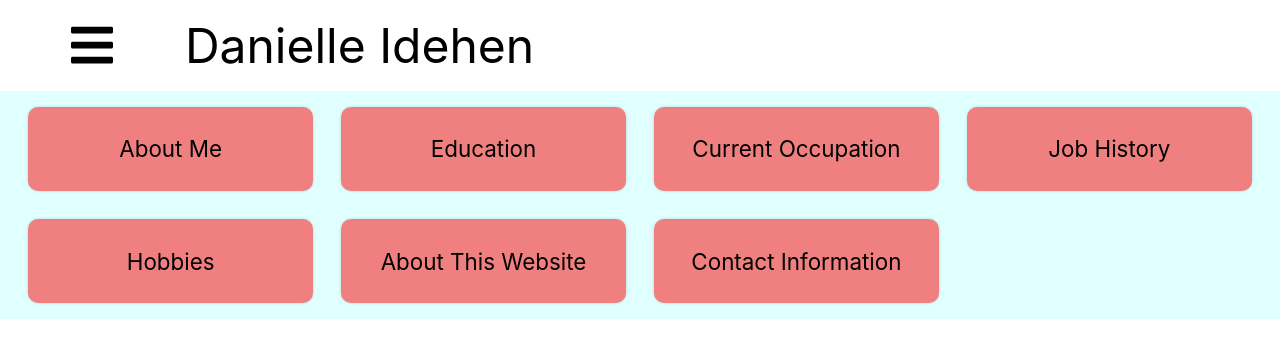
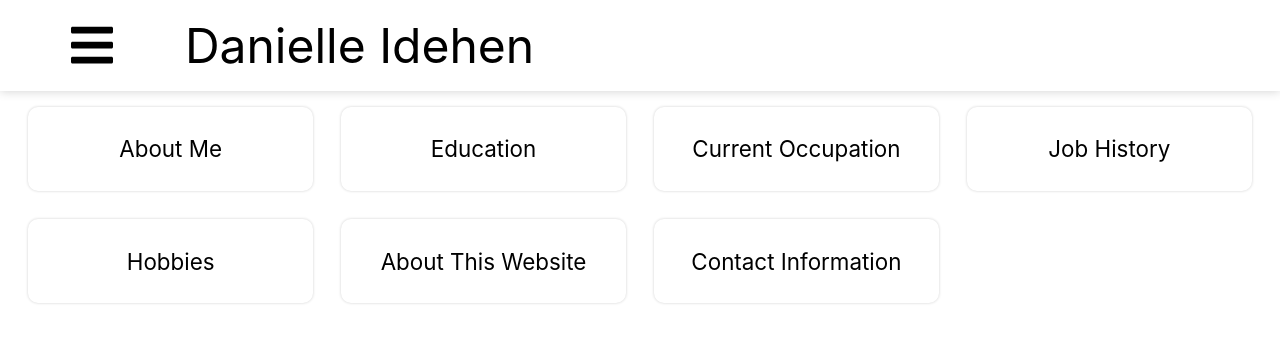
Before and after one commit to DanielleIdehen/d-s-1, a React (Create React App) app: page / in a window 1280 px wide. Shown: the top 358 px of the page. Built offline with nearby package versions, Linux system fonts and the light colour scheme.

Commit message:
tidy the content css

```diff
--- a/src/styles/App.scss
+++ b/src/styles/App.scss
@@ -41,6 +41,17 @@ p{
   }
 }
 
+.content-shapes{
+  display: grid;
+  div {
+    border-radius: $medium-edge-curve;
+    box-shadow: $content-shadow;
+  }
+  div:hover{
+    background-color: linen;
+  }
+}
+
 
 //##############################################################
 // Styles for different sized screens
@@ -53,18 +64,12 @@ p{
     grid-template-columns: $small-column-width $small-column-width $small-column-width $small-column-width;
   }
   .content-shapes{
-    display: grid;
     font-size:1.4em;
     grid-template-columns: $small-column-width $small-column-width $small-column-width $small-column-width;
     grid-gap: $small-margin-gutter;
     padding: $small-margin-gutter;
     div {
-      border-radius: $medium-edge-curve;
       padding: $small-margin-gutter;
-      box-shadow: $content-shadow;
-    }
-    div:hover{
-      background-color: linen;
     }
     .content1 {
       grid-column-start: 1;
@@ -111,18 +116,12 @@ p{
   }
 
   .content-shapes{
-    display: grid;
     font-size: 1.8em;
     grid-template-columns: $medium-column-width $medium-column-width $medium-column-width $medium-column-width $medium-column-width $medium-column-width $medium-column-width $medium-column-width;
     padding: $meduim-margin-gutter;
     grid-gap: $meduim-margin-gutter;
     div {
-      border-radius: $medium-edge-curve;
       padding: $meduim-margin-gutter;
-      box-shadow: $content-shadow;
-    }
-    div:hover{
-      background-color: linen;
     }
     .content1 {
       grid-column-start: 1;
@@ -168,20 +167,12 @@ p{
     grid-template-columns: $medium-column-width $medium-column-width $medium-column-width $medium-column-width $medium-column-width $medium-column-width $medium-column-width $medium-column-width;
   }
   .content-shapes{
-    display: grid;
     font-size:1.4em;
     padding: $large-padding-top-bottom $meduim-margin-gutter;
     grid-template-columns:  $medium-column-width $medium-column-width $medium-column-width $medium-column-width $medium-column-width $medium-column-width $medium-column-width $medium-column-width;
     grid-gap: $meduim-margin-gutter;
-    background-color: lightcyan;
     div {
-      background-color:lightcoral;
-      border-radius: $medium-edge-curve;
       padding: $meduim-margin-gutter;
-      box-shadow: $content-shadow;
-    }
-    div:hover{
-      background-color: linen;
     }
     .content1 {
       grid-column-start: 1;
@@ -227,20 +218,12 @@ p{
     grid-template-columns: $medium-column-width $medium-column-width $medium-column-width $medium-column-width $medium-column-width $medium-column-width $medium-column-width $medium-column-width;
   }
   .content-shapes{
-    display: grid;
     font-size:1.4em;
     padding: $large-padding-top-bottom $meduim-margin-gutter;
     grid-template-columns:  $medium-column-width $medium-column-width $medium-column-width $medium-column-width $medium-column-width $medium-column-width $medium-column-width $medium-column-width;
     grid-gap: $meduim-margin-gutter;
-    background-color: lightcyan;
     div {
-      background-color:lightcoral;
-      border-radius: $medium-edge-curve;
       padding: $meduim-margin-gutter;
-      box-shadow: $content-shadow;
-    }
-    div:hover{
-      background-color: linen;
     }
     .content1 {
       grid-column-start: 1;
```
